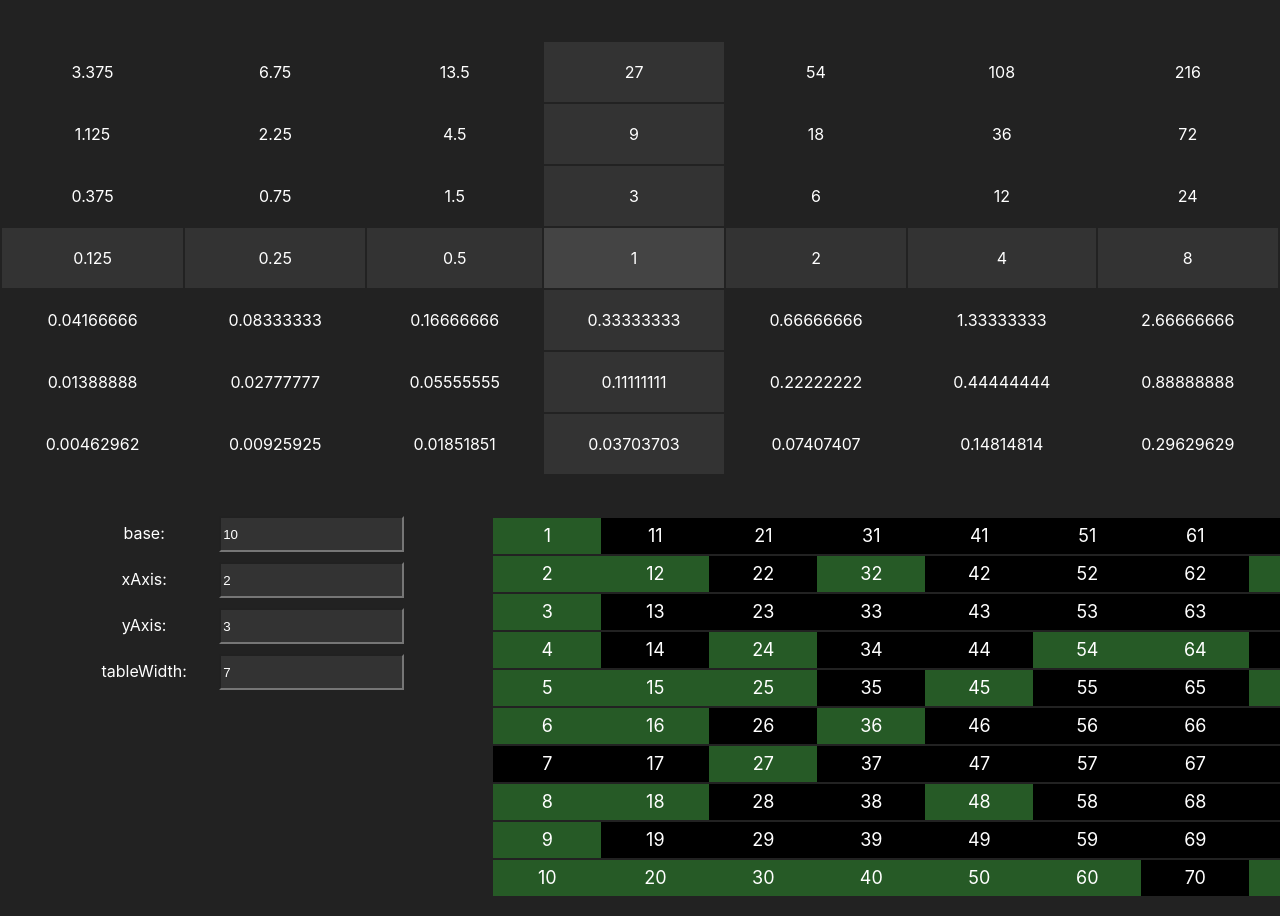
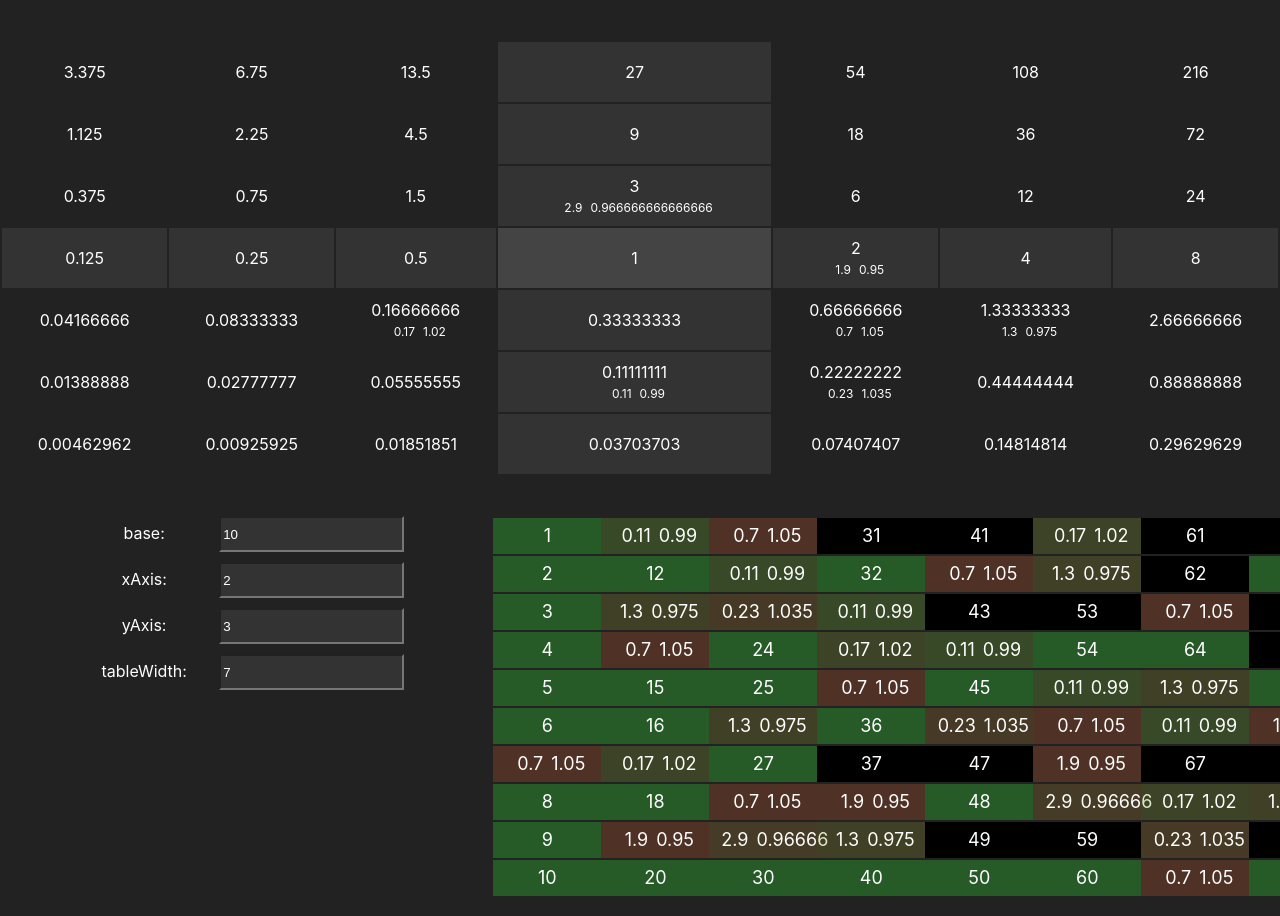
Before and after one commit to gla23/factor-axes, a React (Create React App) app: page / in a window 1280 px wide. Shown: the top 916 px of the page. Built offline with nearby package versions, Linux system fonts and the light colour scheme.

Commit message:
Add default estimations

```diff
--- a/src/App.tsx
+++ b/src/App.tsx
@@ -3,6 +3,7 @@ import "./App.css";
 import { factorable } from "./factorable";
 import { GridElement } from "./GridElement";
 import { Modal } from "./Modal";
+import estimationsData from "./estimations.json";
 
 export interface Data {
   number: string;
@@ -13,7 +14,7 @@ export interface Estimation extends Data {
   estimation: string;
 }
 export interface Estimations {
-  [i: number]: { [j: number]: number };
+  [i: number]: { [j: number]: number | null };
 }
 
 export const removeFluff = (number: number): string => {
@@ -43,9 +44,9 @@ function App() {
   const [estimation, setEstimation] = useState<null | Estimation>();
   const [estimations, setEstimations] = useState<Estimations>(() => {
     const storage = localStorage.getItem("estimations");
-    return storage ? JSON.parse(storage) : [];
+    return storage ? JSON.parse(storage) : estimationsData;
   });
-
+  console.log(estimations);
   useEffect(() => {
     localStorage.setItem("estimations", JSON.stringify(estimations));
   });
@@ -175,6 +176,7 @@ const Summary = (props: { estimations: Estimations }) => {
       const j = parseInt(keyJ);
       const actual = Math.pow(2, j) * Math.pow(3, i);
       const estimation = obj[j];
+      if (estimation === null) continue;
       const error = removeFluff(estimation / actual);
       const data = {
         estimation: String(estimation),
@@ -185,7 +187,6 @@ const Summary = (props: { estimations: Estimations }) => {
 
       const addFactor = (num: number) => {
         const multiple = estimation * num * upscale;
-        // if (num === 1) console.log(estimation, num, upscale, multiple);
         if (Math.abs(multiple - Math.round(multiple)) > 0.0001) return;
         precalc[Math.round(multiple)] = data;
       };
@@ -193,7 +194,6 @@ const Summary = (props: { estimations: Estimations }) => {
       factorable.forEach(addFactor);
     }
   }
-  console.log("precalc", precalc);
   return (
     <div className="summary">
       {new Array(80).fill(null).map((_, i) => {
--- a/src/GridElement.tsx
+++ b/src/GridElement.tsx
@@ -9,7 +9,8 @@ export const GridElement = (props: {
   const [hover, setHover] = useState(false);
   const { estimations, data, setEstimation } = props;
   const est = estimations[data.i]?.[data.j];
-  const error = est / parseFloat(data.number);
+
+  const error = est ? est / parseFloat(data.number) : null;
 
   return (
     <td
@@ -24,7 +25,7 @@ export const GridElement = (props: {
       }
     >
       {data.number}
-      {est ? (
+      {est && error ? (
         <>
           <br />
           <span style={{ marginLeft: 8, fontSize: 12 }}>{est}</span>
--- /dev/null
+++ b/src/estimations.json
@@ -0,0 +1,17 @@
+{
+  "0": {
+    "1": 1.9
+  },
+  "1": {
+    "0": 2.9
+  },
+  "-1": {
+    "1": 0.7,
+    "2": 1.3,
+    "-1": 0.17
+  },
+  "-2": {
+    "0": 0.11,
+    "1": 0.23
+  }
+}
```
